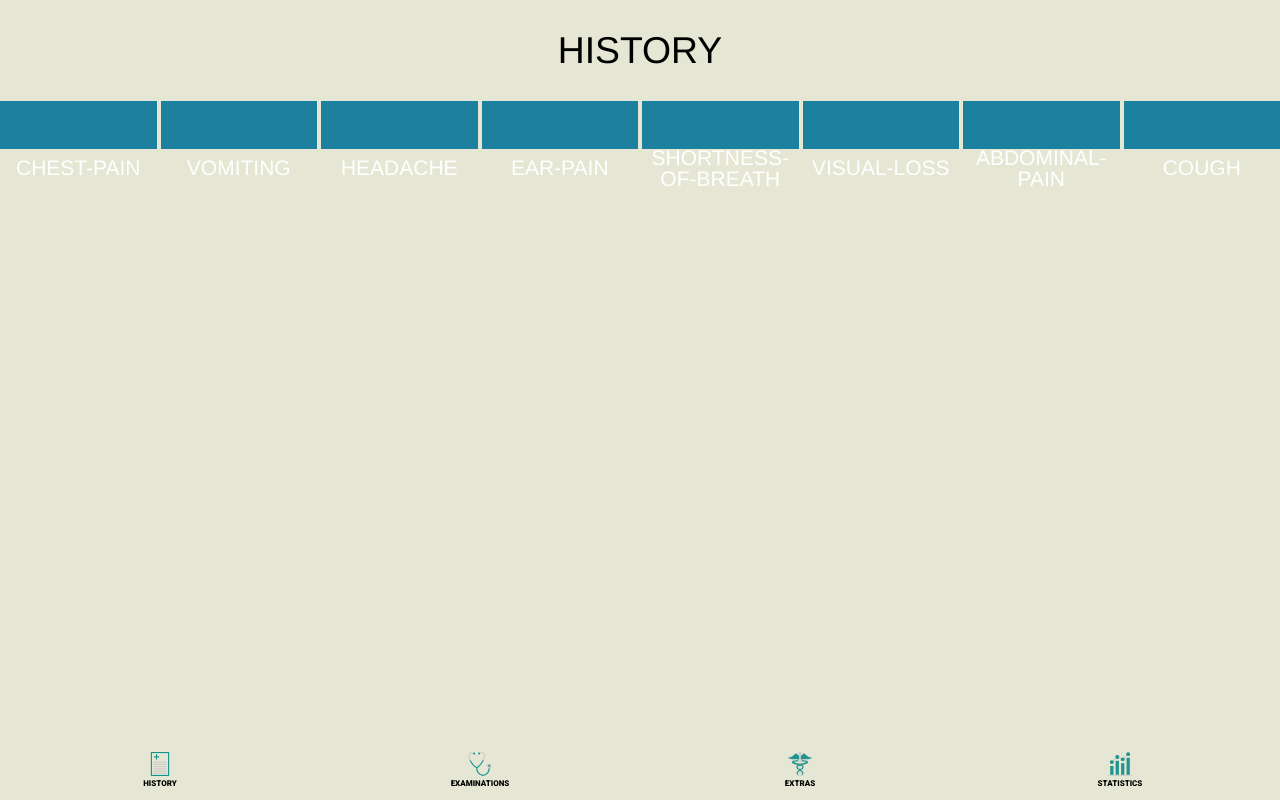
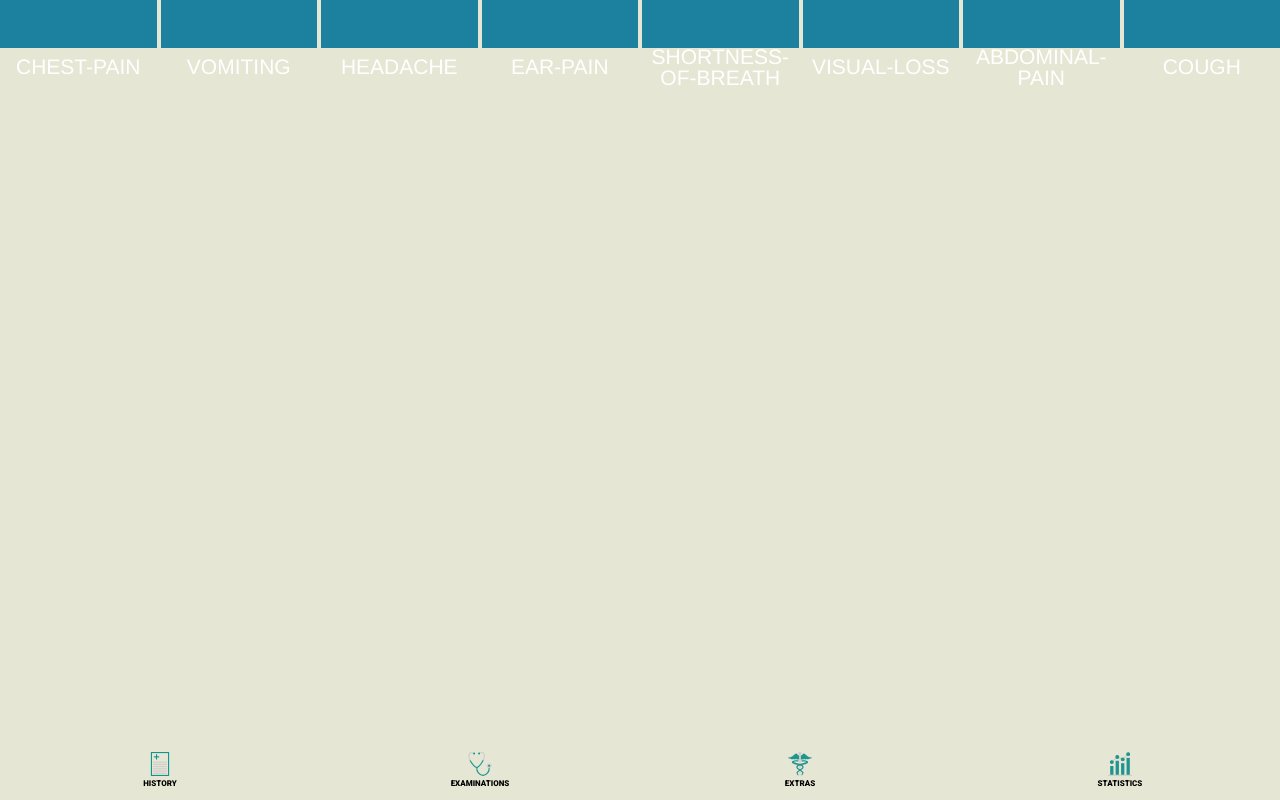
Before and after one commit to fac-14/OSCEBossKey, a React (Vite) app: page /history in a window 1280 px wide. Built offline with nearby package versions, Linux system fonts and the light colour scheme; a web font is replaced by a local one.

Commit message:
remove ExamName from History component

```diff
--- a/src/components/History.js
+++ b/src/components/History.js
@@ -27,7 +27,6 @@ class History extends React.Component {
     );
     return (
       <React.Fragment>
-        <ExamName exam={"history"} />
         <div id="history-station-list">{stationElements}</div>
         <Navbar />
       </React.Fragment>
```
